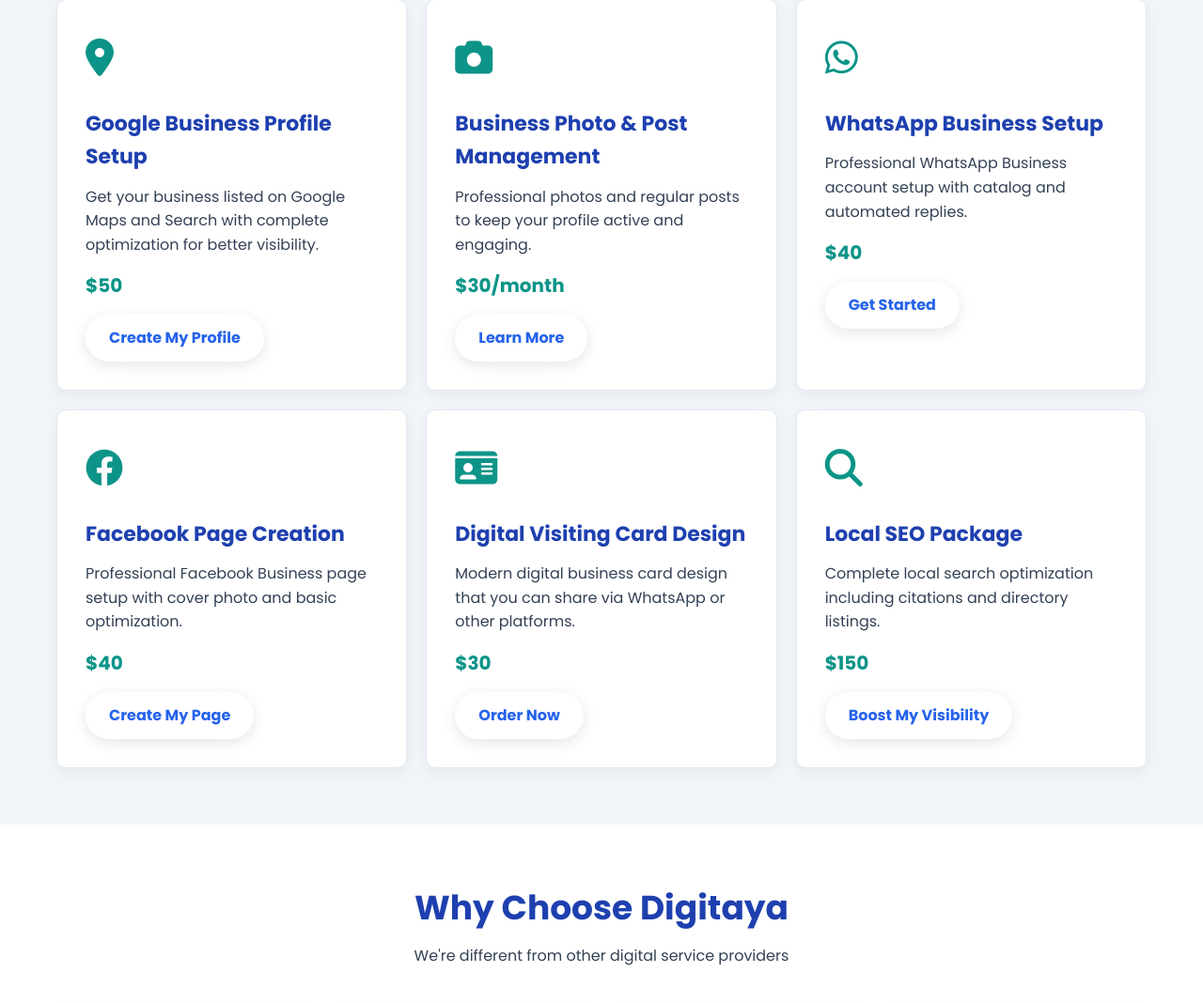
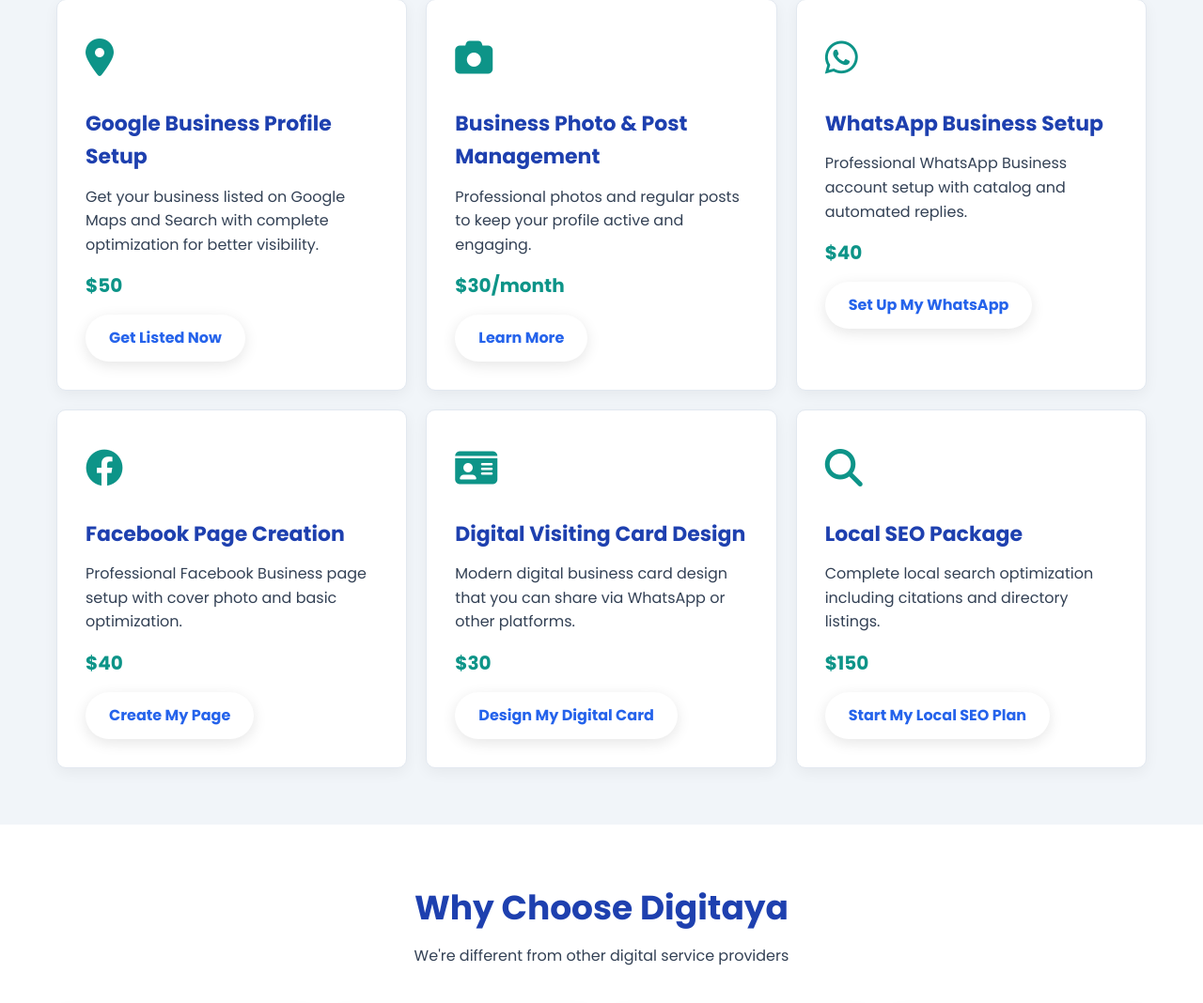
Before and after one commit to mokihas/Digitaya, a plain HTML site: page index.html in a window 1280 px wide. Shown: the part 1729-2797 px from the top of the page at 94% size. Drawn offline with Linux system fonts and the light colour scheme.

Commit message:
Update index.html

```diff
--- a/index.html
+++ b/index.html
@@ -902,7 +902,7 @@ height="0" width="0" style="display:none;visibility:hidden"></iframe></noscript>
                     <h3>Google Business Profile Setup</h3>
                     <p>Get your business listed on Google Maps and Search with complete optimization for better visibility.</p>
                     <div class="price">$50</div>
-                    <a href="#contact" class="btn">Create My Profile</a>
+                    <a href="#contact" class="btn">Get Listed Now</a>
                 </div>
                 <div class="service-card">
                     <div class="service-icon">
@@ -920,7 +920,7 @@ height="0" width="0" style="display:none;visibility:hidden"></iframe></noscript>
                     <h3>WhatsApp Business Setup</h3>
                     <p>Professional WhatsApp Business account setup with catalog and automated replies.</p>
                     <div class="price">$40</div>
-                    <a href="#contact" class="btn">Get Started</a>
+                    <a href="#contact" class="btn">Set Up My WhatsApp</a>
                 </div>
                 <div class="service-card">
                     <div class="service-icon">
@@ -938,7 +938,7 @@ height="0" width="0" style="display:none;visibility:hidden"></iframe></noscript>
                     <h3>Digital Visiting Card Design</h3>
                     <p>Modern digital business card design that you can share via WhatsApp or other platforms.</p>
                     <div class="price">$30</div>
-                    <a href="#contact" class="btn">Order Now</a>
+                    <a href="#contact" class="btn">Design My Digital Card</a>
                 </div>
                 <div class="service-card">
                     <div class="service-icon">
@@ -947,7 +947,7 @@ height="0" width="0" style="display:none;visibility:hidden"></iframe></noscript>
                     <h3>Local SEO Package</h3>
                     <p>Complete local search optimization including citations and directory listings.</p>
                     <div class="price">$150</div>
-                    <a href="#contact" class="btn">Boost My Visibility</a>
+                    <a href="#contact" class="btn">Start My Local SEO Plan</a>
                 </div>
             </div>
         </div>
```
